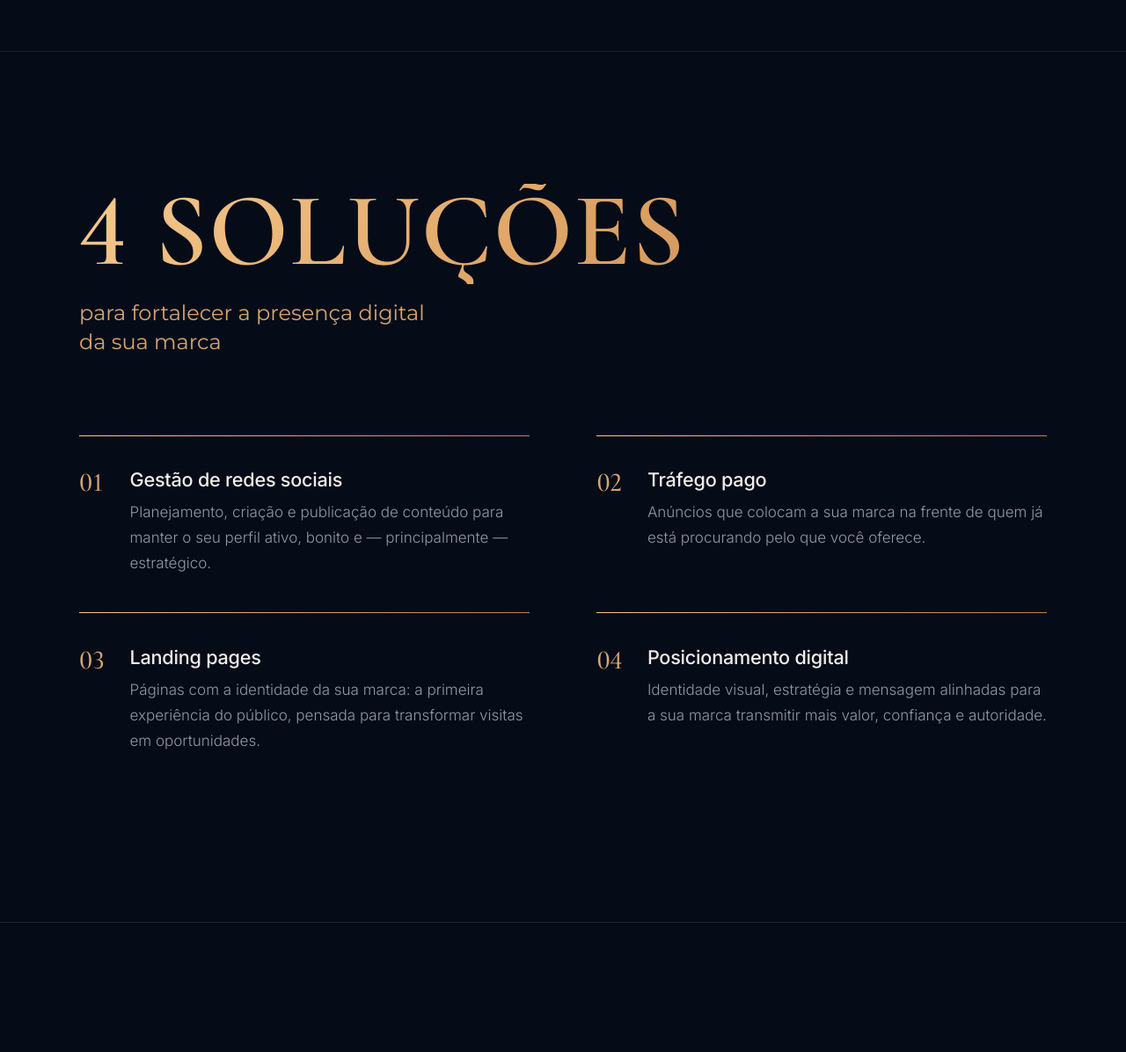
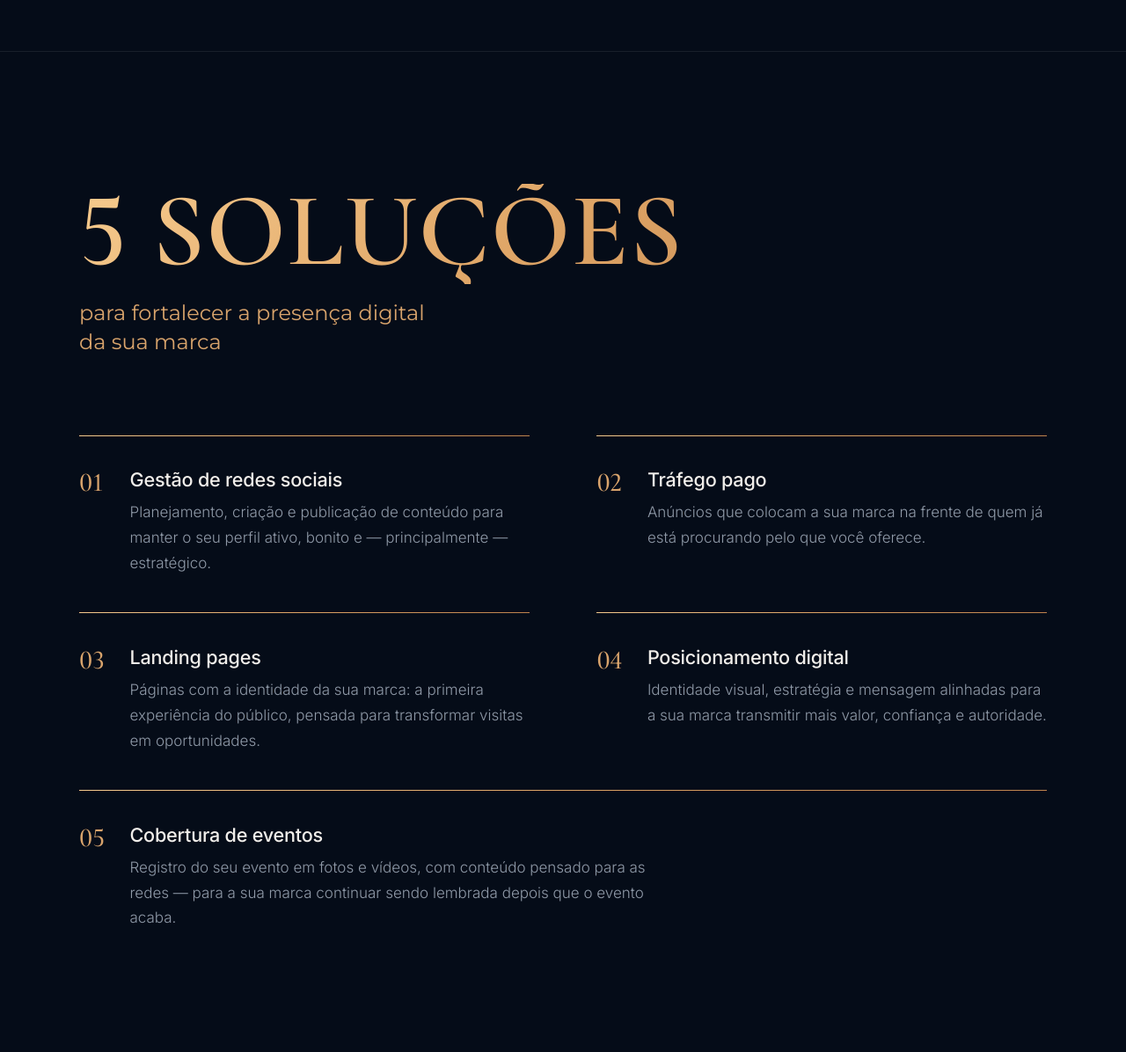
Before and after one commit to felps02/fgagency, a plain HTML site: page index.html in a window 1280 px wide. Shown: the part 1626-2822 px from the top of the page at 88% size. Drawn offline with nearby package versions, Linux system fonts and the light colour scheme.

Commit message:
Adiciona Cobertura de eventos às soluções
Passa de 4 para 5 soluções, com a última ocupando a linha inteira
no desktop, e inclui a opção no formulário de contato.

Co-Authored-By: Claude Opus 5 (1M context) <noreply@anthropic.com>

```diff
--- a/css/style.css
+++ b/css/style.css
@@ -407,6 +407,10 @@ h1, h2, h3 {
 }
 .service p { margin-top: 0.65rem; font-weight: 300; color: var(--muted); }
 .service:hover h3 { color: var(--gold-light); }
+
+/* Com número ímpar de soluções, a última ocupa a linha inteira em vez de deixar um vão */
+.service:last-child:nth-child(odd) { grid-column: 1 / -1; }
+.service:last-child:nth-child(odd) p { max-width: 40rem; }
 
 /* Linha dourada que se desenha ao entrar na tela (serviços e etapas) */
 .line-grow::before {
--- a/index.html
+++ b/index.html
@@ -4,7 +4,7 @@
   <meta charset="UTF-8">
   <meta name="viewport" content="width=device-width, initial-scale=1">
   <title>FG Agency | Transformamos presença em crescimento</title>
-  <meta name="description" content="FG Agency: gestão de redes sociais, tráfego pago, landing pages e posicionamento digital com pacotes sob medida. Estratégia, conteúdo e resultados.">
+  <meta name="description" content="FG Agency: gestão de redes sociais, tráfego pago, landing pages, posicionamento digital e cobertura de eventos com pacotes sob medida. Estratégia, conteúdo e resultados.">
   <meta name="theme-color" content="#050C18">
 
   <meta property="og:type" content="website">
@@ -27,7 +27,7 @@
     "@type": "Organization",
     "name": "FG Agency",
     "slogan": "Estratégia • Conteúdo • Resultados",
-    "description": "Agência de marketing digital: gestão de redes sociais, tráfego pago, landing pages e posicionamento digital.",
+    "description": "Agência de marketing digital: gestão de redes sociais, tráfego pago, landing pages, posicionamento digital e cobertura de eventos.",
     "founder": [
       { "@type": "Person", "name": "Felipe Ribeiro" },
       { "@type": "Person", "name": "Gabriela Cidral" }
@@ -124,7 +124,7 @@
     <section class="section services" id="servicos">
       <div class="container">
         <header class="display-head reveal">
-          <h2 class="display-title gold-text">4 soluções</h2>
+          <h2 class="display-title gold-text">5 soluções</h2>
           <p class="display-sub">para fortalecer a presença digital<br> da sua marca</p>
         </header>
 
@@ -158,6 +158,14 @@
             <div>
               <h3>Posicionamento digital</h3>
               <p>Identidade visual, estratégia e mensagem alinhadas para a sua marca transmitir mais valor, confiança e autoridade.</p>
+            </div>
+          </article>
+
+          <article class="service line-grow reveal">
+            <span class="service-num">05</span>
+            <div>
+              <h3>Cobertura de eventos</h3>
+              <p>Registro do seu evento em fotos e vídeos, com conteúdo pensado para as redes&nbsp;— para a sua marca continuar sendo lembrada depois que o evento acaba.</p>
             </div>
           </article>
         </div>
@@ -306,6 +314,7 @@
               <option>Tráfego pago</option>
               <option>Landing page</option>
               <option>Posicionamento digital</option>
+              <option>Cobertura de eventos</option>
               <option>Ainda não sei — quero uma orientação</option>
             </select>
           </div>
```
